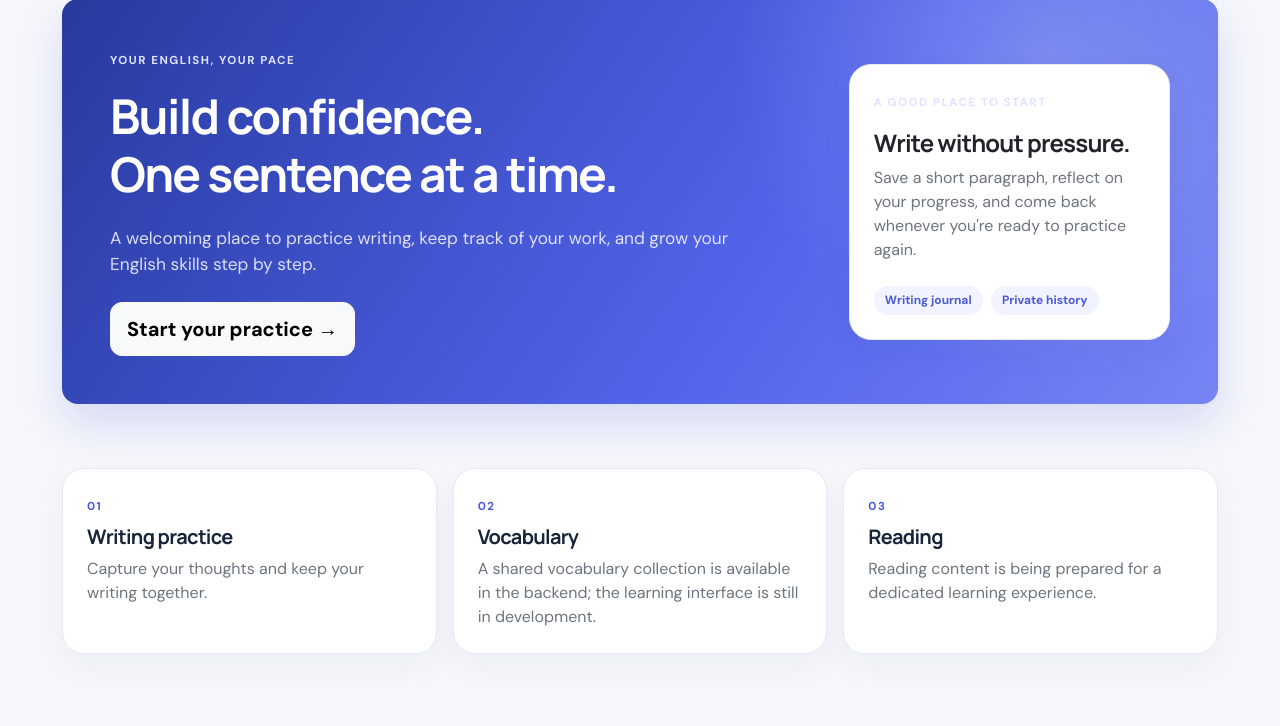
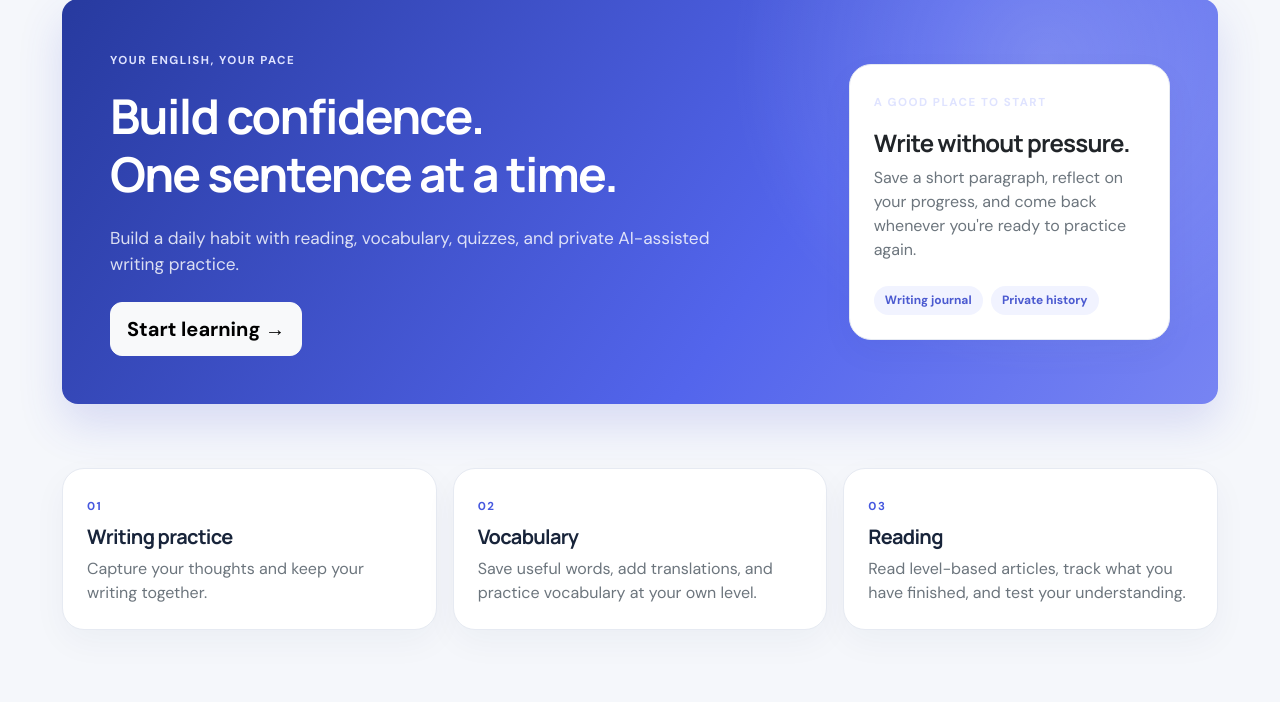
Before and after one commit to SoheilAbdollahiii/english-learning, a Django app: page / in a window 1280 px wide. Shown: the part 120-846 px from the top of the page. After the commit the page ends 772 px from the top, so only its background shows below. Run offline with Django 5.2, Linux system fonts and the light colour scheme.

Commit message:
Update landing page to describe available learning features

```diff
--- a/templates/home.html
+++ b/templates/home.html
@@ -7,11 +7,11 @@
         <div class="col-lg-8">
             <span class="eyebrow">YOUR ENGLISH, YOUR PACE</span>
             <h1 class="display-5 fw-bold mt-3 mb-4">Build confidence.<br>One sentence at a time.</h1>
-            <p class="lead mb-4">A welcoming place to practice writing, keep track of your work, and grow your English skills step by step.</p>
+            <p class="lead mb-4">Build a daily habit with reading, vocabulary, quizzes, and private AI-assisted writing practice.</p>
             {% if user.is_authenticated %}
                 <a href="{% url 'dashboard' %}" class="btn btn-light btn-lg">Go to my dashboard <span aria-hidden="true">→</span></a>
             {% else %}
-                <a href="{% url 'login' %}" class="btn btn-light btn-lg">Start your practice <span aria-hidden="true">→</span></a>
+                <a href="{{ FRONTEND_URL }}" class="btn btn-light btn-lg">Start learning <span aria-hidden="true">→</span></a>
             {% endif %}
         </div>
         <div class="col-lg-4">
@@ -26,7 +26,7 @@
 </section>
 <div class="row g-3 mt-3 mb-4">
     <div class="col-md-4"><div class="surface-card p-4 h-100"><span class="eyebrow">01</span><h2 class="h5 fw-bold mt-2">Writing practice</h2><p class="text-secondary mb-0">Capture your thoughts and keep your writing together.</p></div></div>
-    <div class="col-md-4"><div class="surface-card p-4 h-100"><span class="eyebrow">02</span><h2 class="h5 fw-bold mt-2">Vocabulary</h2><p class="text-secondary mb-0">A shared vocabulary collection is available in the backend; the learning interface is still in development.</p></div></div>
-    <div class="col-md-4"><div class="surface-card p-4 h-100"><span class="eyebrow">03</span><h2 class="h5 fw-bold mt-2">Reading</h2><p class="text-secondary mb-0">Reading content is being prepared for a dedicated learning experience.</p></div></div>
+    <div class="col-md-4"><div class="surface-card p-4 h-100"><span class="eyebrow">02</span><h2 class="h5 fw-bold mt-2">Vocabulary</h2><p class="text-secondary mb-0">Save useful words, add translations, and practice vocabulary at your own level.</p></div></div>
+    <div class="col-md-4"><div class="surface-card p-4 h-100"><span class="eyebrow">03</span><h2 class="h5 fw-bold mt-2">Reading</h2><p class="text-secondary mb-0">Read level-based articles, track what you have finished, and test your understanding.</p></div></div>
 </div>
 {% endblock %}
```
